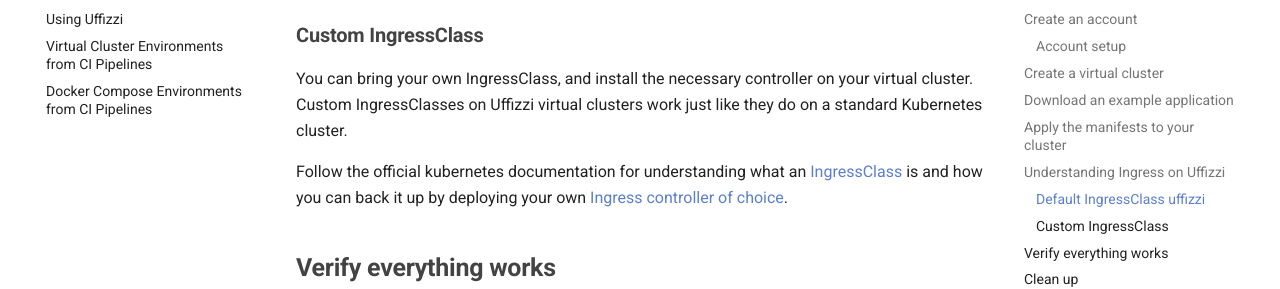
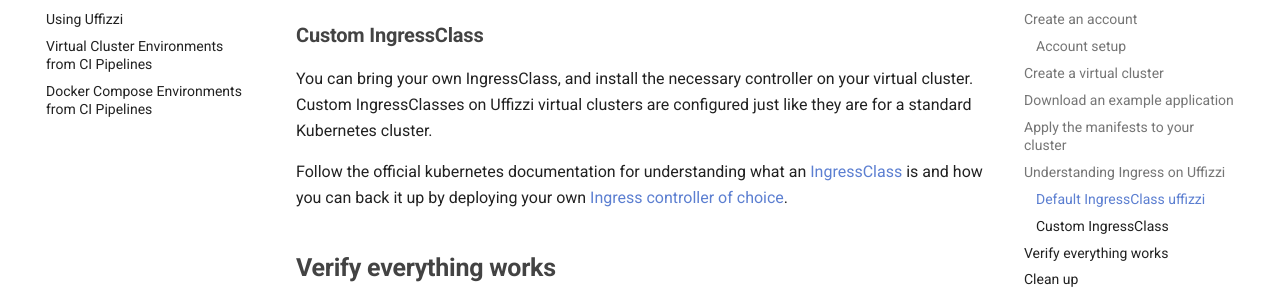
Before and after one commit to UffizziCloud/docs, an MkDocs documentation site: the page built from docs/quickstart.md, in a window 1280 px wide and 900 px high, scrolled down 2984 px. Shown: the part 191-480 px from the top of the window. Built offline with MkDocs 1.6.1 and Material for MkDocs 9.7.7, drawn with Linux system fonts in a browser that asks for light colours; comment, search, counter and statistics services are not loaded.

Commit message:
Update quickstart.md

```diff
--- a/docs/quickstart.md
+++ b/docs/quickstart.md
@@ -103,7 +103,7 @@
 
 ### Custom IngressClass
 
-You can bring your own IngressClass, and install the necessary controller on your virtual cluster. Custom IngressClasses on Uffizzi virtual clusters work just like they do on a standard Kubernetes cluster.
+You can bring your own IngressClass, and install the necessary controller on your virtual cluster. Custom IngressClasses on Uffizzi virtual clusters are configured just like they are for a standard Kubernetes cluster.
 
 Follow the official kubernetes documentation for understanding what an [IngressClass](https://kubernetes.io/docs/concepts/services-networking/ingress/#ingress-class) is and how you can back it up by deploying your own [Ingress controller of choice](https://kubernetes.io/docs/concepts/services-networking/ingress-controllers/).
 
```
